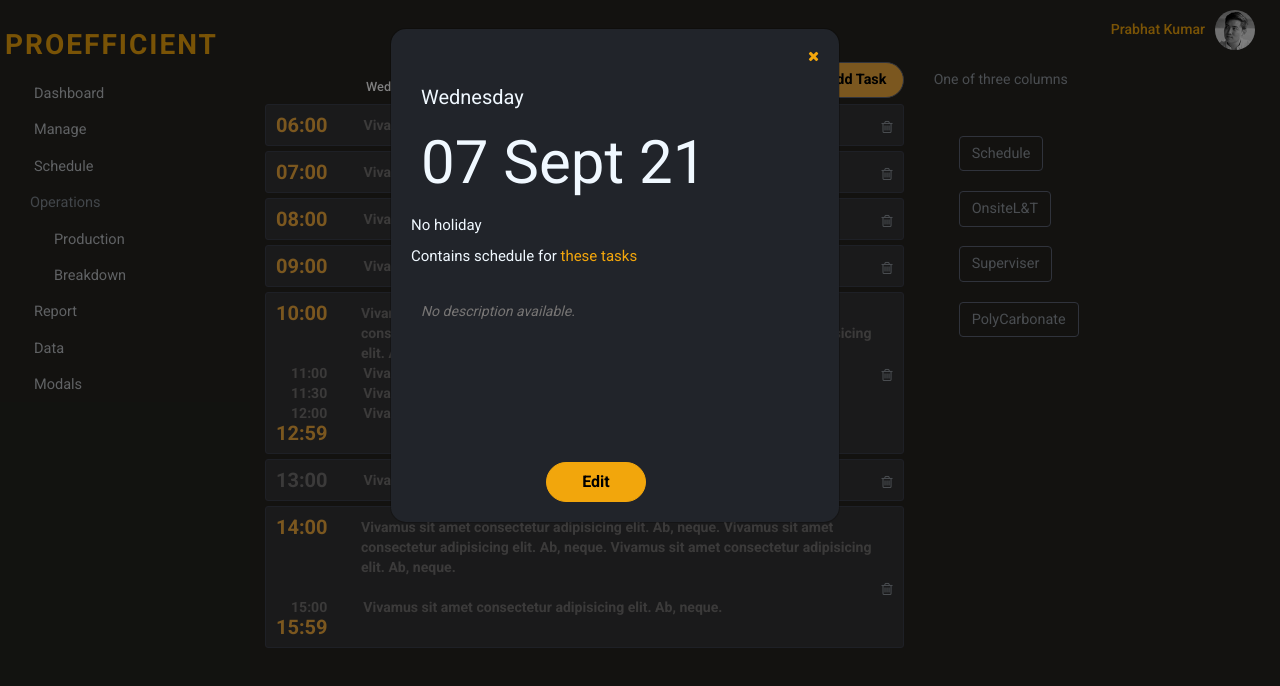
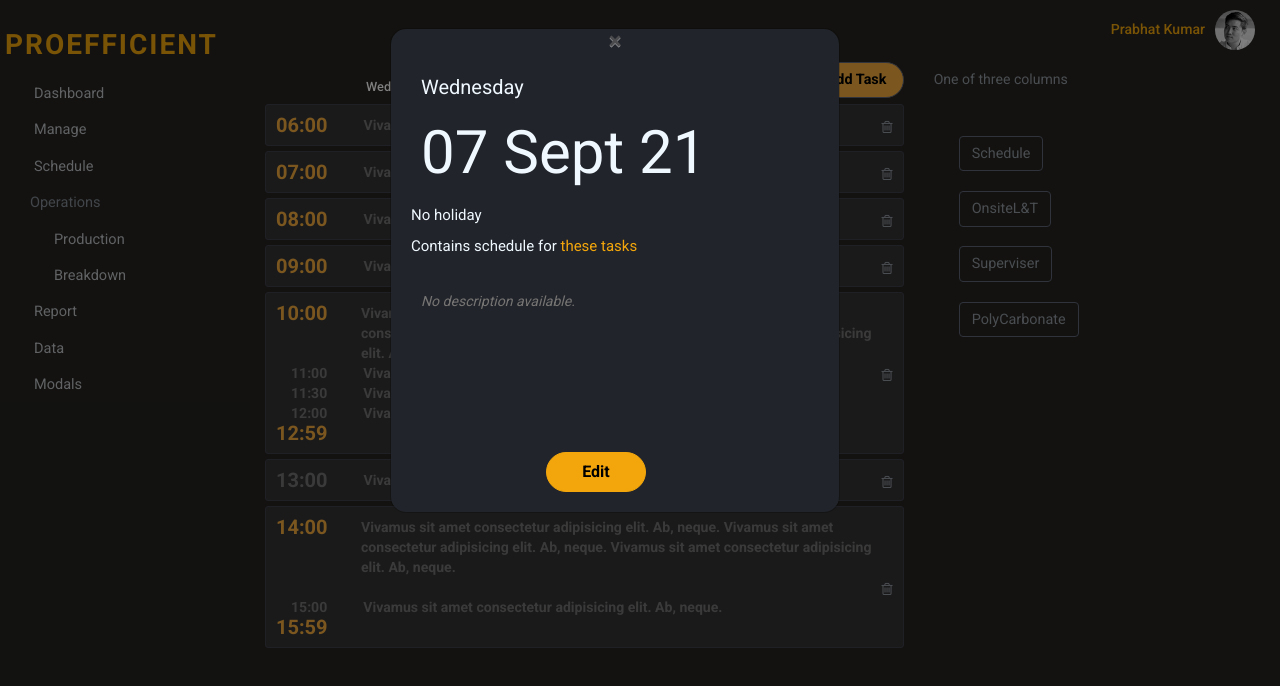
Before and after one commit to chetanchitriv/proefficient, an Angular app: page /dashboard/schedule in a window 1280 px wide. Both pictures are taken after a click on the button "Schedule". Shown: the top 686 px of the page. Built offline with nearby package versions, Linux system fonts and the light colour scheme; a web font is replaced by a local one.

Commit message:
initial commit

```diff
--- a/src/app/admin/schedule/schedule/schedule.component.html
+++ b/src/app/admin/schedule/schedule/schedule.component.html
@@ -161,9 +161,12 @@
                                 <!-- <div class="modal-header"> -->
                                 <!-- <div>
                                 <i id="i4" class="fa fa-times" aria-hidden="true"></i></div> -->
-                                <a class="panel-close"><i class="fa fa-times"
-                                        style="color:#f2a60c; float: right; padding-top:20px; padding-right: 20px;"></i></a>
-                                <div class="wed">Wednesday</div>
+                                <!-- <a class="panel-close"><i class="fa fa-times"
+                                        style="color:#f2a60c; float: right; padding-top:20px; padding-right: 20px;"></i></a> -->
+                                        <button type="button" id="btnClose" class="close" data-dismiss="modal" aria-label="Close" style="color: #f2a60c;">
+                                            <span aria-hidden=" true ">&times;</span>
+                                            </button>
+                                        <div class="wed">Wednesday</div>
                                 <div class="data">
                                     07 Sept 21
                                 </div>
@@ -191,9 +194,11 @@
                                 <!-- <div class="modal-header"> -->
                                 <!-- <div>
                             <i id="i4" class="fa fa-times" aria-hidden="true"></i></div> -->
-                                <a class="panel-close"><i class="fa fa-times"
-                                        style="color:#f2a60c; float: right; padding-top:30px; padding-right: 20px;"></i></a>
-
+                                <!-- <a class="panel-close"><i class="fa fa-times"
+                                        style="color:#f2a60c; float: right; padding-top:30px; padding-right: 20px;"></i></a> -->
+                                        <button type="button" id="btnClose" class="close" data-dismiss="modal" aria-label="Close" style="color: #f2a60c;">
+                                            <span aria-hidden=" true ">&times;</span>
+                                            </button>
                                 <!-- <div class="onsite"> -->
 
                                 <!-- <div>
@@ -253,9 +258,11 @@
                                 <!-- <div class="modal-header"> -->
                                 <!-- <div>
                             <i id="i4" class="fa fa-times" aria-hidden="true"></i></div> -->
-                                <a class="panel-close"><i class="fa fa-times"
-                                        style="color:#f2a60c; float: right; padding-top:30px; padding-right: 20px;"></i></a>
-
+                                <!-- <a class="panel-close"><i class="fa fa-times"
+                                        style="color:#f2a60c; float: right; padding-top:30px; padding-right: 20px;"></i></a> -->
+                                        <button type="button" id="btnClose" class="close" data-dismiss="modal" aria-label="Close" style="color: #f2a60c;">
+                                            <span aria-hidden=" true ">&times;</span>
+                                            </button>
                                 <!-- <div class="onsite"> -->
 
                                 <!-- <div>
@@ -341,12 +348,12 @@
                     <div class="modal fade" id="poly-carbonate-melter" tabindex="-1" role="dialog" aria-hidden="true">
                         <div class="modal-dialog ">
                             <div class="modal-content onsite">
-                                <!-- <div class="modal-header"> -->
-                                <!-- <div>
-                            <i id="i4" class="fa fa-times" aria-hidden="true"></i></div> -->
+<!--
                                 <a class="panel-close"><i class="fa fa-times"
-                                        style="color:#f2a60c; float: right; padding-top:30px; padding-right: 20px;"></i></a>
-
+                                        style="color:#f2a60c; float: right; padding-top:30px; padding-right: 20px;"></i></a> -->
+                                        <button type="button" id="btnClose" class="close" data-dismiss="modal" aria-label="Close" style="color: #f2a60c;">
+                                            <span aria-hidden=" true ">&times;</span>
+                                            </button>
                                 <!-- <div class="onsite"> -->
 
                                 <!-- <div>
```
